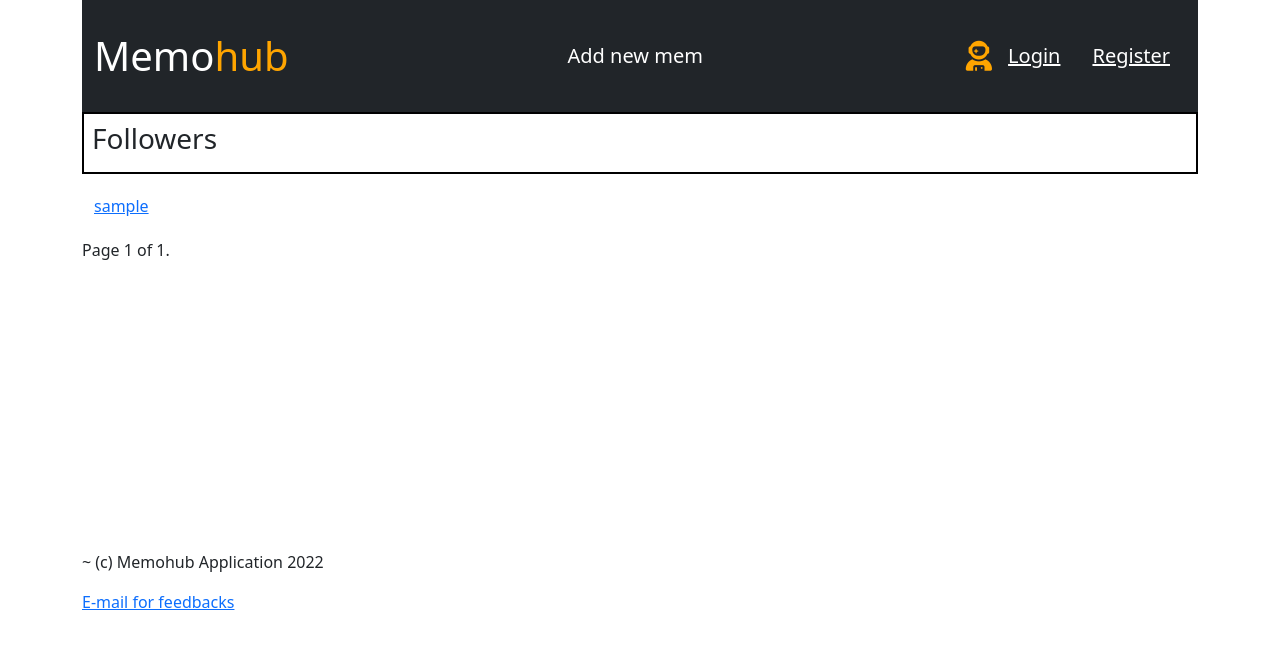
After one commit to ksinin/memohub, a Django app: a page that uses src/templates/base.html in a window 1280 px wide. The commit adds this page. Shown: the top 649 px of the page. Run offline with Django 4.2, Linux system fonts and the light colour scheme; tables that the repository leaves empty hold one stand-in row (values such as "Sample post"); parts of the project's set-up code (start-up, migrations or seed data) failed here and were passed over; some libraries are stand-ins or nearby versions.

Commit message:
added following_system

```diff
--- a/src/mem/models.py
+++ b/src/mem/models.py
@@ -6,3 +6,9 @@ class Mem(models.Model):
     url = models.CharField(max_length=256, null=False, blank=False)
     description = models.TextField(null=True, blank=True)
     datetime_created = models.DateTimeField(auto_now_add=True)
+
+
+class UserFollowing(models.Model):
+    user = models.ForeignKey("auth.User", related_name="following", on_delete=models.CASCADE)
+    following_user = models.ForeignKey("auth.User", related_name="followers", on_delete=models.CASCADE)
+    created_at = models.DateTimeField(auto_now_add=True)
--- a/src/mem/urls.py
+++ b/src/mem/urls.py
@@ -1,12 +1,16 @@
 from django.urls import path, include
 
-from mem.views import RegisterView, AddMemView, YourMemView, DeleteMemView, EditMemView
+from mem.views import RegisterView, AddMemView, YourMemView, DeleteMemView, EditMemView, UserFollowingView, \
+    UserFollowersView, FollowToggleUserView
 
 urlpatterns = [
     path('', include('django.contrib.auth.urls')),
     path('register/', RegisterView.as_view(), name='register'),
     path('add_mem/', AddMemView.as_view(), name='addmem'),
-    path('your_memes/', YourMemView.as_view(), name='yourmemes'),
+    path('<str:author>/', YourMemView.as_view(), name='yourmemes'),
     path('delete_mem/<int:mem_id>/', DeleteMemView.as_view(), name='deletemem'),
     path('edit_mem/<int:mem_id>/', EditMemView.as_view(), name='editmem'),
+    path('<str:author>/following/', UserFollowingView.as_view(), name='user_following_list'),
+    path('<str:author>/followers/', UserFollowersView.as_view(), name='user_followers_list'),
+    path('<str:author>/follow_unfollow/', FollowToggleUserView.as_view(), name='user_follow_unfollow'),
 ]
--- a/src/mem/views.py
+++ b/src/mem/views.py
@@ -3,10 +3,11 @@ from django.core.paginator import Paginator
 from django.shortcuts import redirect
 from django.shortcuts import render
 from django.views import View
-from django.views.generic import DeleteView, UpdateView
+from django.views.generic import DeleteView, UpdateView, CreateView
 from mem.forms import UserCreationForm, MemAddForm
-from .models import Mem
+from .models import Mem, UserFollowing
 from django.urls import reverse_lazy
+from django.contrib.auth.models import User
 
 
 class RegisterView(View):
@@ -68,13 +69,20 @@ class AddMemView(View):
 class YourMemView(View):
     template_name = 'yourmemes.html'
 
-    def get(self, request):
-        mems = Mem.objects.filter(user_id=request.user.id).order_by('-datetime_created')
+    def get(self, request, author):
+        author = User.objects.get(username=author)
+        author_followers = User.objects.filter(following__in=author.followers.all()).order_by(
+            '-following__created_at') if author.followers.all() else []
+        mems = Mem.objects.filter(user=author).order_by('-datetime_created')
         paginator = Paginator(mems, 9)
         page_number = request.GET.get('page')
         page_obj = paginator.get_page(page_number)
         context = {
-            "page_obj": page_obj
+            "page_obj": page_obj,
+            "author": author,
+            "author_followers": author_followers,
+            "author_followers_count": author.followers.count(),
+            "author_following_count": author.following.count()
         }
         return render(request, self.template_name, context)
 
@@ -82,7 +90,9 @@ class YourMemView(View):
 class DeleteMemView(DeleteView):
     model = Mem
     pk_url_kwarg = 'mem_id'
-    success_url = reverse_lazy('yourmemes')
+
+    def get_success_url(self):
+        return reverse_lazy('yourmemes', kwargs={'author': self.request.user})
 
 
 class EditMemView(UpdateView):
@@ -90,4 +100,62 @@ class EditMemView(UpdateView):
     fields = ['url', 'description']
     pk_url_kwarg = 'mem_id'
     template_name = 'editmem.html'
-    success_url = reverse_lazy('yourmemes')
+
+    def get_success_url(self):
+        return reverse_lazy('yourmemes', kwargs={'author': self.request.user})
+
+
+class UserFollowingView(View):
+    template_name = 'user_following_followers_list.html'
+
+    def get(self, request, author):
+        author = User.objects.get(username=author)
+        author_followers = author.following.all()
+        following = User.objects.filter(followers__in=author_followers).order_by('-followers__created_at') if author_followers else []
+        paginator = Paginator(following, 10)
+        page_number = request.GET.get('page')
+        page_obj = paginator.get_page(page_number)
+
+        context = {
+            "page_obj": page_obj,
+            "author": author
+        }
+        return render(request, self.template_name, context)
+
+
+class UserFollowersView(View):
+    template_name = 'user_following_followers_list.html'
+
+    def get(self, request, author):
+        author = User.objects.get(username=author)
+        author_following = author.followers.all()
+        followers = User.objects.filter(following__in=author_following).order_by('-following__created_at') if author_following else []
+        paginator = Paginator(followers, 10)
+        page_number = request.GET.get('page')
+        page_obj = paginator.get_page(page_number)
+
+        context = {
+            "page_obj": page_obj,
+            "author": author
+        }
+        return render(request, self.template_name, context)
+
+
+class FollowToggleUserView(View):
+
+    def get(self, request):
+        pass
+
+    def post(self, request, author):
+        author = User.objects.get(username=author)
+        current_user = request.user
+        author_following = author.followers.all()
+        followers = User.objects.filter(following__in=author_following) if author_following else []
+
+        if author != current_user:
+            if current_user in followers:
+                UserFollowing.objects.filter(user=current_user, following_user=author).delete()
+            else:
+                UserFollowing.objects.create(user=current_user, following_user=author)
+
+        return redirect(reverse_lazy('yourmemes', kwargs={'author': author}))
--- a/src/templates/base.html
+++ b/src/templates/base.html
@@ -43,7 +43,7 @@
         <div class="d-flex">
             <i style="font-size: 30px; color: orange" class="fa-solid fa-user-astronaut"></i>
             {% if user.is_authenticated %}
-                <a class="px-3 memohub-header-link" href="{% url 'yourmemes' %}">{{user}}</a>
+                <a class="px-3 memohub-header-link" href="{% url 'yourmemes' author=user %}">{{user}}</a>
                 <a class="px-3 memohub-header-link" href="{% url 'logout' %}">Logout</a>
             {% else %}
                 <a class="px-3 memohub-header-link" href="{% url 'login' %}">Login</a>
--- a/src/templates/home.html
+++ b/src/templates/home.html
@@ -16,7 +16,9 @@
                     </a>
                     <div class="card-body">
                         <p class="card-text">{{ mem.description }}</p>
-                        <p class="card-text">Added by: <b>{{ mem.user }}</b></p>
+                        <p class="card-text">Added by: <b>
+                            <a href="{% url 'yourmemes' author=mem.user %}">{{ mem.user }}</a>
+                        </b></p>
                     </div>
                 </div>
             </div>
--- /dev/null
+++ b/src/templates/user_following_followers_list.html
@@ -0,0 +1,44 @@
+{% extends 'base.html' %}
+
+{% block content %}
+    <nav class="navbar navbar-expand-lg" style="border: 2px solid black;">
+        {% if 'following' in request.path %}
+            <h3 class="px-2">Following</h3>
+        {% elif 'followers' in request.path %}
+            <h3 class="px-2">Followers</h3>
+        {% endif %}
+    </nav>
+
+    <div class="container my-3">
+        <div class="row">
+
+            {% for item in page_obj %}
+            <div class="my-1 col-4">
+                <a href="{% url 'yourmemes' author=item %}">{{ item }}</a>
+            </div>
+            {% empty %}
+                <p>No users to show :(</p>
+            {% endfor %}
+
+        </div>
+    </div>
+
+<div class="pagination">
+    <span class="step-links">
+        {% if page_obj.has_previous %}
+            <a href="?page=1">&laquo; first</a>
+            <a href="?page={{ page_obj.previous_page_number }}">previous</a>
+        {% endif %}
+
+        <span class="current">
+            Page {{ page_obj.number }} of {{ page_obj.paginator.num_pages }}.
+        </span>
+
+        {% if page_obj.has_next %}
+            <a href="?page={{ page_obj.next_page_number }}">next</a>
+            <a href="?page={{ page_obj.paginator.num_pages }}">last &raquo;</a>
+        {% endif %}
+    </span>
+</div>
+
+{% endblock %}
```
Also changed, not shown: src/templates/yourmemes.html (+34 -1 lines), src/mem/migrations/0002_userfollowing.py (added).
